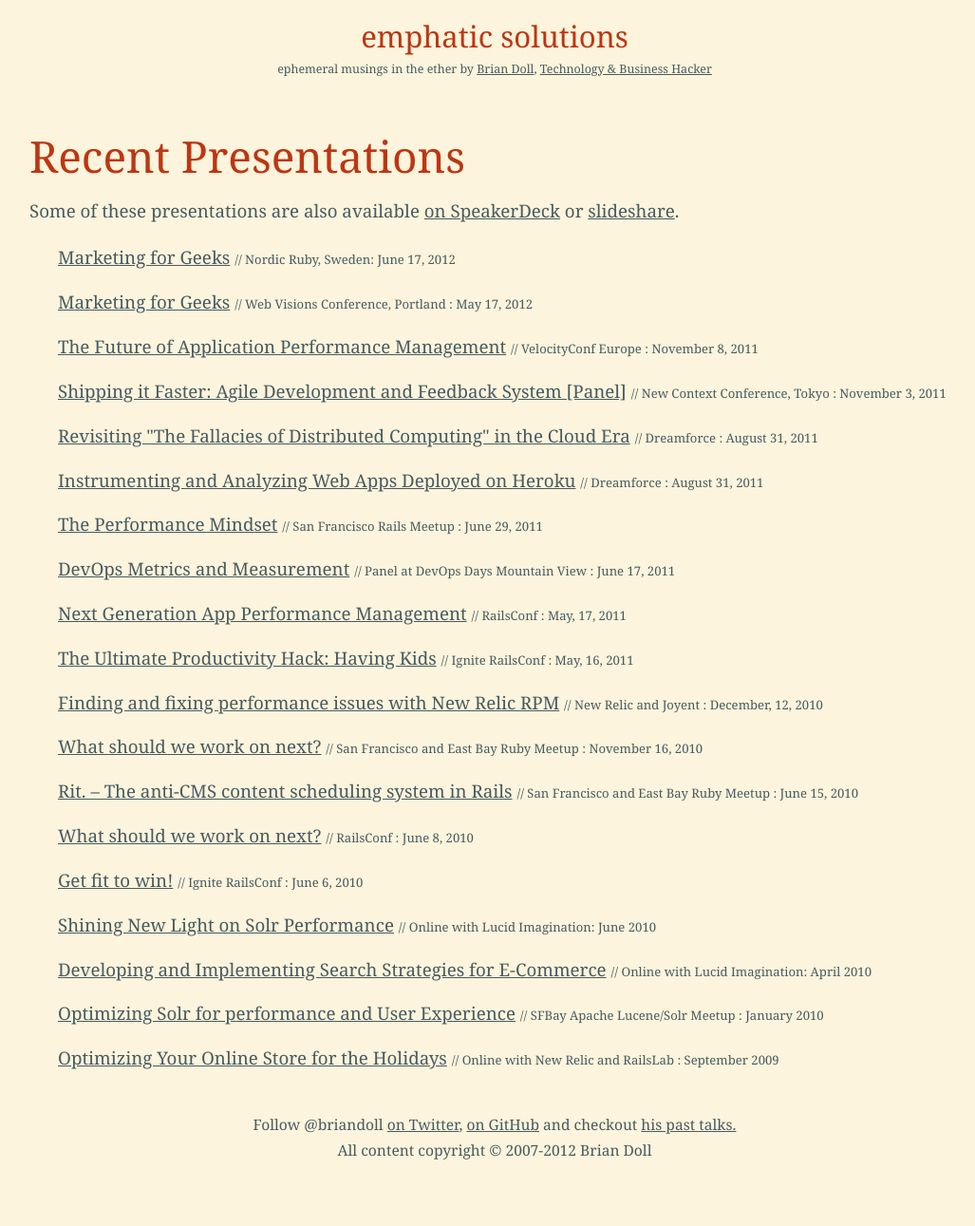
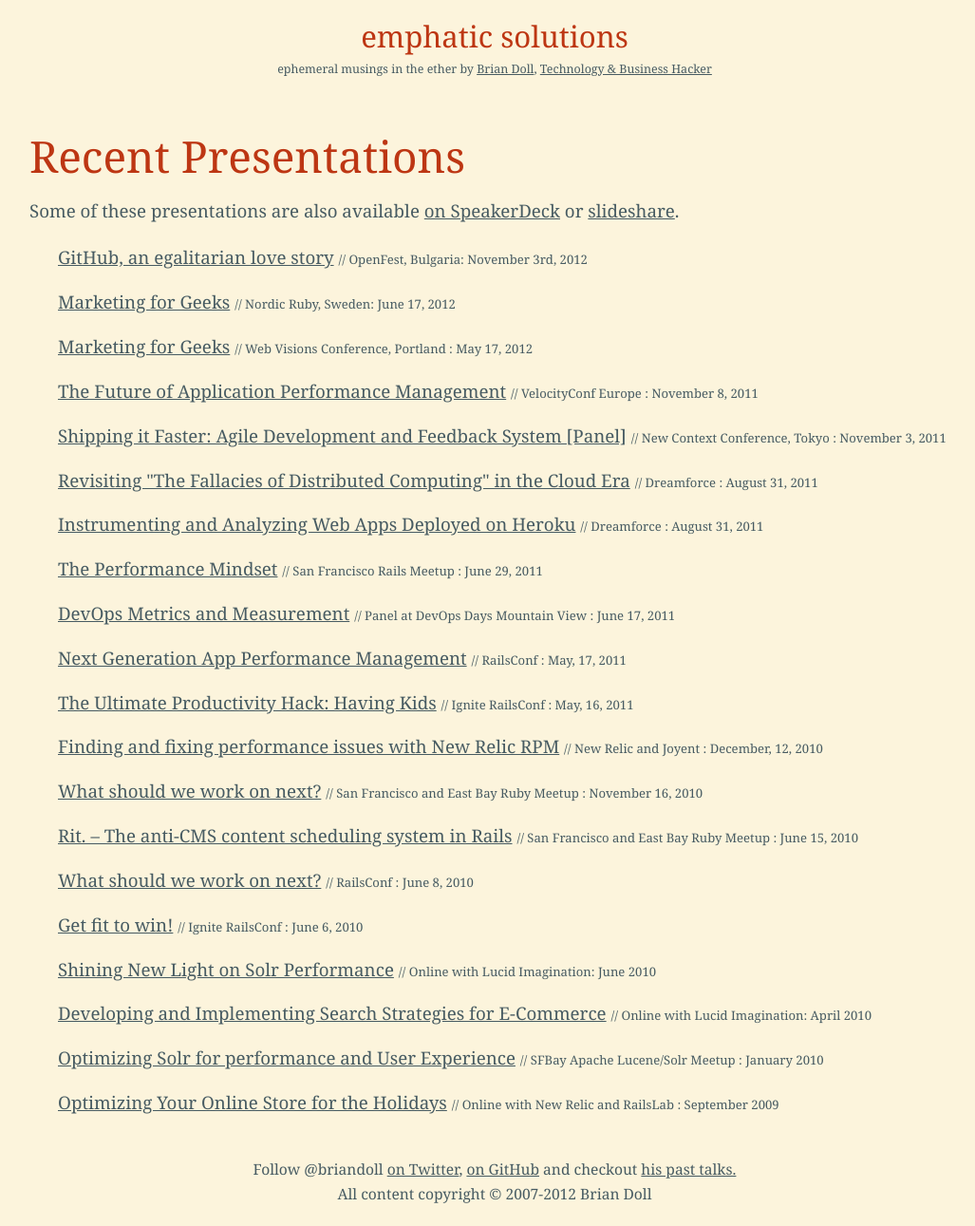
Before and after one commit to briandoll/briandoll.github.com, a Jekyll site: the page built from talks.html, in a window 1280 px wide. Shown: the whole page at 95% size, without its empty margins (119-1146 px from the left). Built offline with Jekyll 4.4.1, drawn with Linux system fonts in a browser that asks for light colours; nearby versions of some CDN libraries; some web fonts are replaced; before the commit the page ends 1244 px from its top, so only the background shows below that.

Commit message:
add openfest talk

```diff
--- a/talks.html
+++ b/talks.html
@@ -8,6 +8,8 @@ title: Brian Doll - emphatic solutions
 <p>Some of these presentations are also available <a href="http://speakerdeck.com/u/briandoll">on SpeakerDeck</a> or  <a href="http://www.slideshare.net/briandoll/presentations">slideshare</a>.</p>
 
 <ul class="talks">
+  <li><a href="http://openfest.org/">GitHub, an egalitarian love story</a>
+    <span class="index-date">// OpenFest, Bulgaria: November 3rd, 2012</span></li>
   <li><a href="http://nordicruby.com/">Marketing for Geeks</a>
     <span class="index-date">// Nordic Ruby, Sweden: June 17, 2012</span></li>
   <li><a href="http://www.webvisionsevent.com/portland/">Marketing for Geeks</a>
```
